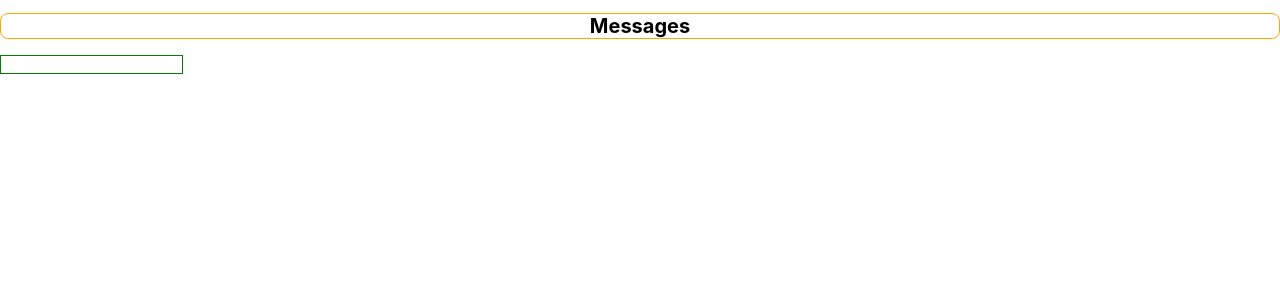
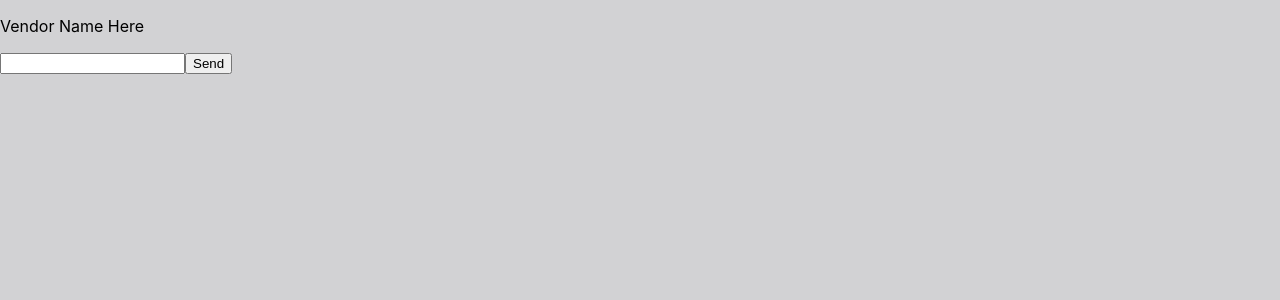
Before and after one commit to ShoeShime/test-chat_app, a React (Create React App) app: page / in a window 1280 px wide. Shown: the top 300 px of the page. Built offline with nearby package versions, Linux system fonts and the light colour scheme.

Commit message:
lets restart the CSS. from the beginning

```diff
--- a/src/App.tsx
+++ b/src/App.tsx
@@ -3,11 +3,11 @@ import React from 'react';
 import './App.css';
 
 import {Chat_page} from './features/chatdisplay/components/Chat-page'
-
+import {Chat_Room} from './features/chatdisplay/components/Chat_Room'
 
 function App() {
   return (
-    <Chat_page/>
+    <Chat_Room/>
   );
 }
 
--- a/src/features/chatdisplay/components/Button-Submit.tsx
+++ b/src/features/chatdisplay/components/Button-Submit.tsx
@@ -1,16 +1,17 @@
 import styled from 'styled-components';
 import React from 'react';
 
-export const ButtonSubmit = styled.button`
-	background-color: #FFFFFF;
-	position: absolute;
-	right: 1px;
-	bottom: 1px;
+export const Message_button = styled.button`
 
-	margin: 1em;
-	border-radius: 8px;
-	border: none;
+
 `;
+
+export const Message_text = styled.input`
+
+
+
+`;
+
 
 export const Submit_bt = () =>{
 
@@ -18,7 +19,7 @@ export const Submit_bt = () =>{
 
 
 	return(
-		<ButtonSubmit type="submit">Subimt Message</ButtonSubmit>
+		<Message_button type="submit">Submit Message</Message_button>
 	)
 }
 
--- a/src/features/chatdisplay/components/Chat-page.tsx
+++ b/src/features/chatdisplay/components/Chat-page.tsx
@@ -3,7 +3,7 @@ import styled from 'styled-components';
 
 const Head = styled.h1`
 	font-size: 20px;
-	text-align: center;
+	text-align: left;
 
 	border-radius: 8px;
 	border: 1px solid orange;
@@ -13,9 +13,16 @@ const Head = styled.h1`
 	}
 `;
 
+const ProfileImage = styled.img`
+
+	border: 1px solid blue;
+	&:focus{
+		outline: none;
+		border-color: orange
+}
+`;
+
 const StringInput = styled.input`
-
-
 
 	border: 1px solid Green;
 	&:focus{
@@ -27,12 +34,11 @@ const StringInput = styled.input`
 export const Chat_page = () =>{
 
 
-
 	return(
 	<>
 	<div>
 		<Head>Messages</Head>
-
+		<ProfileImage/>
 	</div>
 	<form>
 			<StringInput/>
--- a/src/features/chatdisplay/components/Chat_Room.tsx
+++ b/src/features/chatdisplay/components/Chat_Room.tsx
@@ -1,20 +1,45 @@
 import React from "react";
-import {ButtonSubmit} from "./Button-Submit"
+import styled from 'styled-components';
+import {Message_text, Message_button} from "./Button-Submit"
+
+//
+const MessageBody = styled.form`
+	position: sticky
+
+
+`;
+
+const Message_header = styled.header`
+	position: sticky
+
+
+`;
+
+const M_body = styled.body`
+	background-color: #d2d2d4;
+
+	height: 100%;
+	width: 100%;
+	position: absolute
+`;
 
 
 export function Chat_Room(){
 
 
-	return(<>
-		<div>
-			<p>Message thing is here</p>
-		</div>
+	return(
+	<>
+		<M_body>
+			<Message_header>
+				<p>Vendor Name Here</p>
+			</Message_header>
 
-		<form>
-			<input className="Message that is being submitted"/>
 
-			<ButtonSubmit/>
-		</form>
+			<MessageBody>
+				<Message_text></Message_text>
+				<Message_button>Send</Message_button>
+			</MessageBody>
+		</M_body>
 	</>
 	)
 }
```
